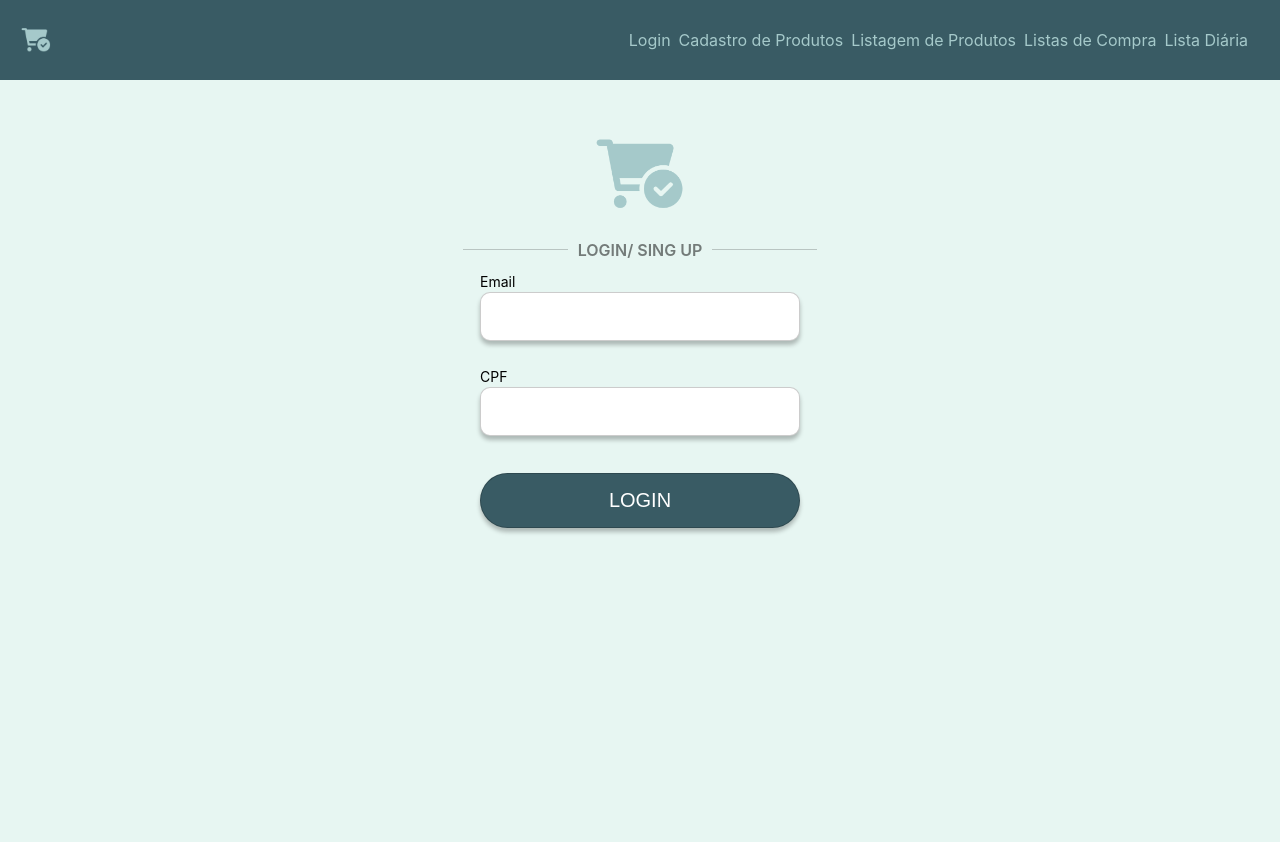
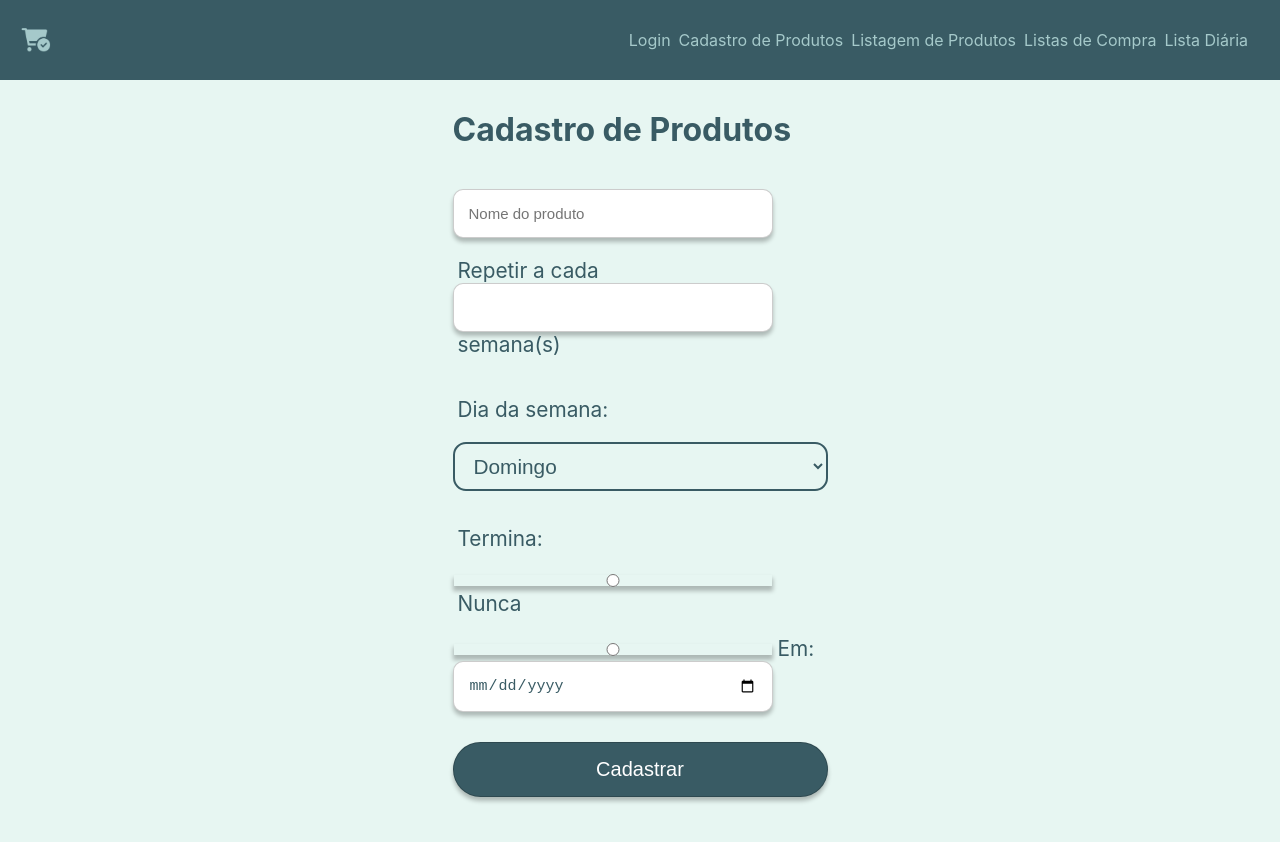
Before and after one commit to joanealves/hackathon, a React (Create React App) app: page /cadastro in a window 1280 px wide. Before the commit this address led to /. Shown: the top 842 px of the page. Before the commit the page ends 800 px from the top, so only its background shows below. Built offline with nearby package versions, Linux system fonts and the light colour scheme.

Commit message:
Cadastro page update style

```diff
--- a/src/pages/cadastro/Cadastro.jsx
+++ b/src/pages/cadastro/Cadastro.jsx
@@ -6,8 +6,9 @@ function Cadastro() {
   const [productName, setProductName] = useState("");
   const [repetition, setRepetition] = useState(0);
   const [repetitionDay, setRepetitionDay] = useState(0);
-  const [endindDay, setEndingDay] = useState(1660521600);
+  const [endingDay, setEndingDay] = useState(0);
 
+  // Post data to Airtable
   const postData = (e) => {
     e.preventDefault();
     // Airtable Connection and Configuration
@@ -16,6 +17,7 @@ function Cadastro() {
       "app4vUGC2nxXBaIY7"
     );
 
+    // Pegar no localStorage os dados do id_usuario
     // Creating a new record and posting on Airtable
     base("Produtos").create(
       {
@@ -23,7 +25,7 @@ function Cadastro() {
         nome: productName,
         repeticao: parseInt(repetition),
         repeticao_dia: parseInt(repetitionDay),
-        encerramento: endindDay,
+        encerramento: endingDay,
         data_criacao: new Date().getTime() / 1000,
       },
       function (err, record) {
@@ -34,14 +36,13 @@ function Cadastro() {
         console.log(record.getId());
       }
     );
+    e.target.reset();
   };
 
   const handleDate = (e) => {
     var getDate = e.target.value;
     var SelectedDate = new Date(getDate).getTime() / 1000;
     console.log("getDate", getDate);
-    const teste = document.write(getDate.toGMTString());
-    console.log("teste", teste);
     setEndingDay(SelectedDate);
   };
 
@@ -53,7 +54,7 @@ function Cadastro() {
       <S.Form onSubmit={postData}>
         {/* Insert title */}
         <div>
-          <S.Input
+          <input
             type="text"
             name="product-name"
             placeholder="Nome do produto"
@@ -64,8 +65,8 @@ function Cadastro() {
 
         {/* Insert how many times repetition will occur */}
         <S.Div>
-          <S.Label htmlFor="repetition">Repetir a cada</S.Label>
-          <S.InputNumber
+          <label htmlFor="repetition">Repetir a cada</label>
+          <input
             type="number"
             min="0"
             step="1"
@@ -73,12 +74,12 @@ function Cadastro() {
             id="repetition"
             onChange={(e) => setRepetition(e.target.value)}
           />
-          <S.Label>semana(s)</S.Label>
+          <label>semana(s)</label>
         </S.Div>
 
         {/* Select product recurrence by week day */}
         <S.Div>
-          <S.Label htmlFor="weekday">Dia da semana:</S.Label>
+          <label htmlFor="weekday">Dia da semana:</label>
         </S.Div>
 
         <S.Select
@@ -110,18 +111,18 @@ function Cadastro() {
 
         {/* Select when repetition will end */}
         <S.FlexColumnDiv>
-          <S.Label>Termina:</S.Label>
+          <label>Termina:</label>
           <S.Div>
             <input type="radio" name="repetition-ends" id="never" />
-            <S.Label htmlFor="repetition-ends-never">Nunca</S.Label>
+            <label htmlFor="repetition-ends-never">Nunca</label>
           </S.Div>
           <div>
             <input type="radio" name="repetition-ends" id="date" />
-            <S.Label>Em: </S.Label>
+            <label>Em: </label>
             <S.InputDate type="date" onChange={handleDate} />
           </div>
         </S.FlexColumnDiv>
-        <S.Button type="submit">Cadastrar</S.Button>
+        <button type="submit">Cadastrar</button>
       </S.Form>
     </S.Container>
   );
--- a/src/pages/cadastro/cadastro-styles.js
+++ b/src/pages/cadastro/cadastro-styles.js
@@ -8,6 +8,44 @@ export const Container = styled.div`
 
 export const Form = styled.form`
   padding: 40px 0;
+
+  input {
+    background: #ffff;
+    border: 1px solid #00000033;
+    box-shadow: 0px 4px 4px rgba(0, 0, 0, 0.25);
+    border-radius: 10px;
+    width: 320px;
+    padding: 15px;
+    font-size: 15px;
+  }
+
+  p {
+    font-size: 14px;
+    margin-bottom: 2px;
+  }
+
+  button {
+    width: 100%;
+    padding: 15px;
+    background: #395b64;
+    color: #ffff;
+    box-shadow: 0px 4px 4px rgba(0, 0, 0, 0.25);
+    border: 1px solid #00000033;
+    border-radius: 40px;
+    font-size: 20px;
+    margin-top: 10px;
+    cursor: pointer;
+    transition: 200ms;
+  }
+
+  button:hover {
+    background-color: #295b64;
+  }
+
+  label {
+    font-size: 1.3em;
+    margin-left: 5px;
+  }
 `;
 
 export const Div = styled.div`
@@ -25,27 +63,6 @@ export const InputTextDiv = styled.div`
   padding: 15px 0 0;
   margin-top: 10px;
   width: 50%;
-`;
-
-export const Input = styled.input`
-  font-family: inherit;
-  width: 100%;
-  border: 0;
-  border-bottom: 2px solid var(--green_dark);
-  outline: 0;
-  font-size: 1.3rem;
-  color: var(--gray);
-  padding: 7px 0;
-  background: transparent;
-  transition: border-color 0.2s;
-  &:placeholder {
-    color: transparent;
-  }
-`;
-
-export const InputNumber = styled(Input)`
-  width: 25%;
-  padding-left: 10%;
 `;
 
 export const InputDate = styled.input`
@@ -92,19 +109,19 @@ export const Label = styled.label`
   margin-left: 5px;
 `;
 
-export const Button = styled.button`
-  width: 100%;
-  float: right;
-  background: var(--green_dark);
-  color: var(--white);
-  border: 2px solid var(--green_dark);
-  box-shadow: #000 0 5px 5px -5px;
-  font-size: 1.5em;
-  padding: 0.25em 1em;
-  border-radius: 10px;
-  margin-top: 20px;
-  &:hover {
-    background: var(--green_light);
-    color: var(--green_dark);
-  }
-`;
+// export const Button = styled.button`
+//   width: 100%;
+//   float: right;
+//   background: var(--green_dark);
+//   color: var(--white);
+//   border: 2px solid var(--green_dark);
+//   box-shadow: #000 0 5px 5px -5px;
+//   font-size: 1.5em;
+//   padding: 0.25em 1em;
+//   border-radius: 10px;
+//   margin-top: 20px;
+//   &:hover {
+//     background: var(--green_light);
+//     color: var(--green_dark);
+//   }
+// `;
--- a/src/routes/privateRoute.js
+++ b/src/routes/privateRoute.js
@@ -1,7 +1,7 @@
 import { Navigate } from "react-router-dom";
 
 export function PrivateRoute({ children }) {
-  const user = false;
+  const user = true;
 
   return user ? children : <Navigate to="/" />;
 }
```
